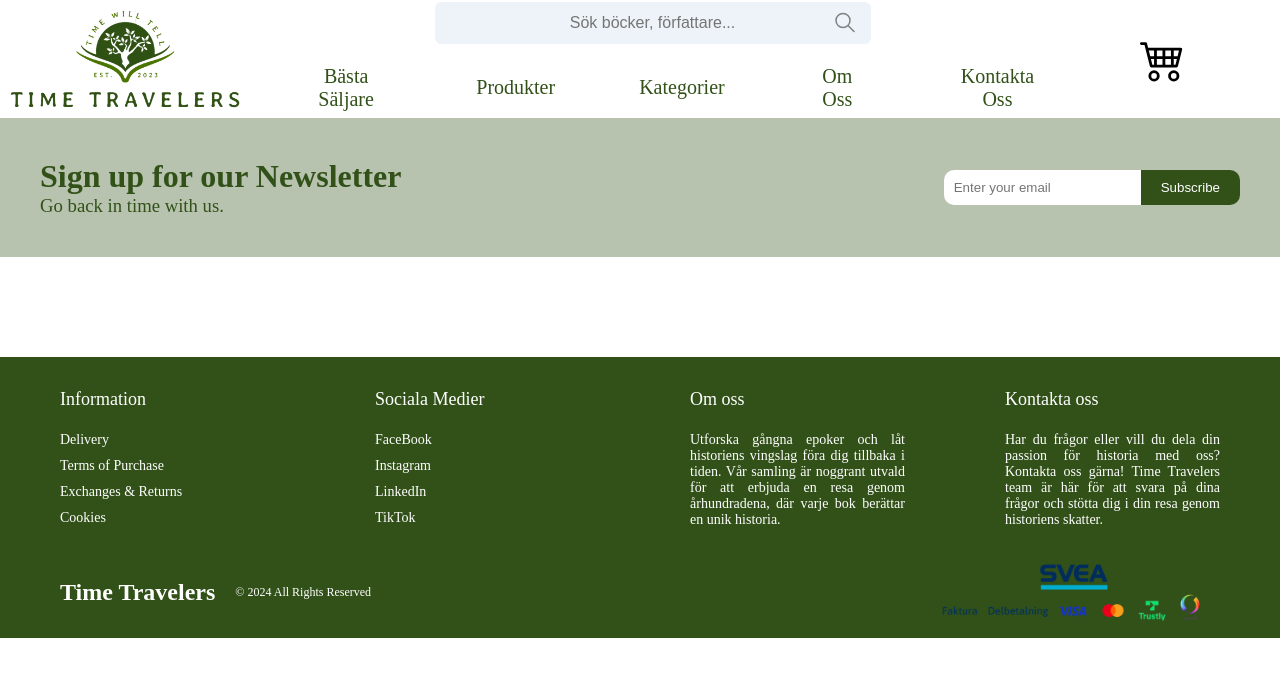
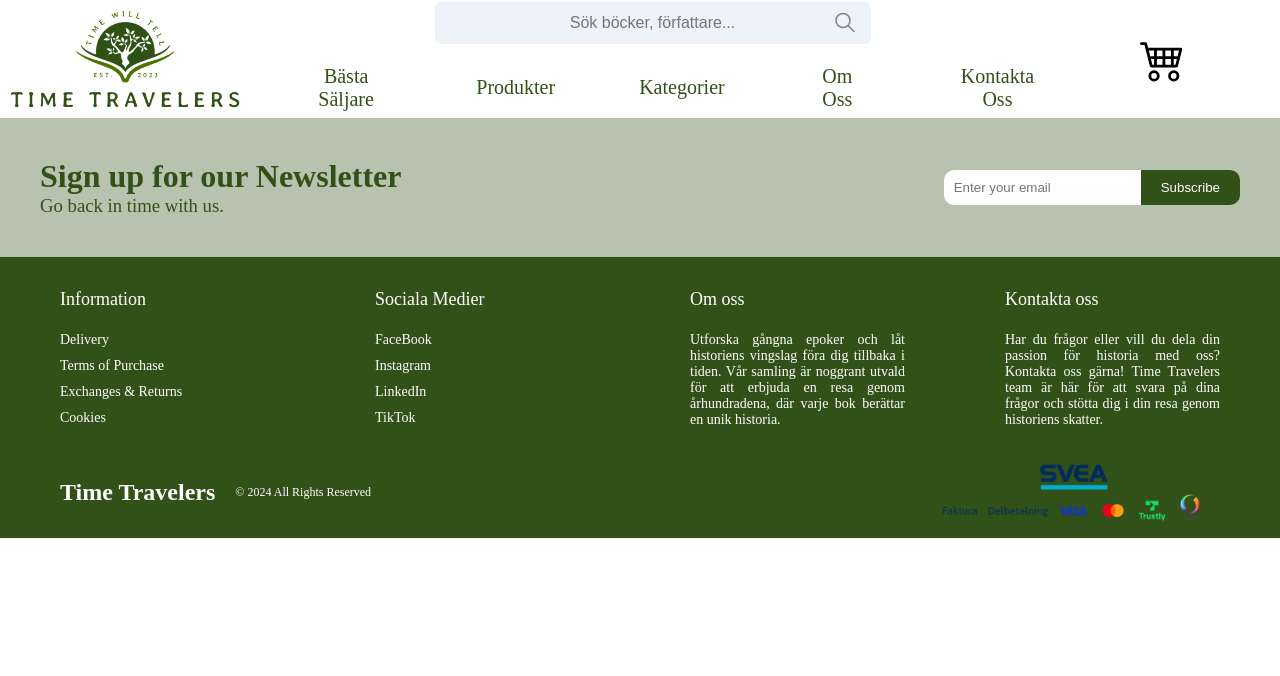
Before and after one commit to MauritzEmanuel/GroupProject_Frontend2, a React (Vite) app in the folder Frontend/: page / in a window 1280 px wide. Shown: the top 676 px of the page. Built offline with nearby package versions, Linux system fonts and the light colour scheme.

Commit message:
fix navbar

```diff
--- a/Frontend/src/cssFiles/footer.css
+++ b/Frontend/src/cssFiles/footer.css
@@ -6,7 +6,6 @@ body{
 .footer{
 
     bottom: 0;
-    margin: 100px 0 0 0;
     background-color: #325119;
     padding: 20px 60px 0 60px;
 
--- a/Frontend/src/cssFiles/navbar.css
+++ b/Frontend/src/cssFiles/navbar.css
@@ -70,12 +70,12 @@
     cursor: pointer;
     text-align: center;
   }
-    .ul-nav a:hover {
-      color: white;
-    }
 
     .ul-nav li:hover{
       background-color: #325119;
+        a{
+            color: white;
+        }
     }
 
 .InvisibleBox{
```
